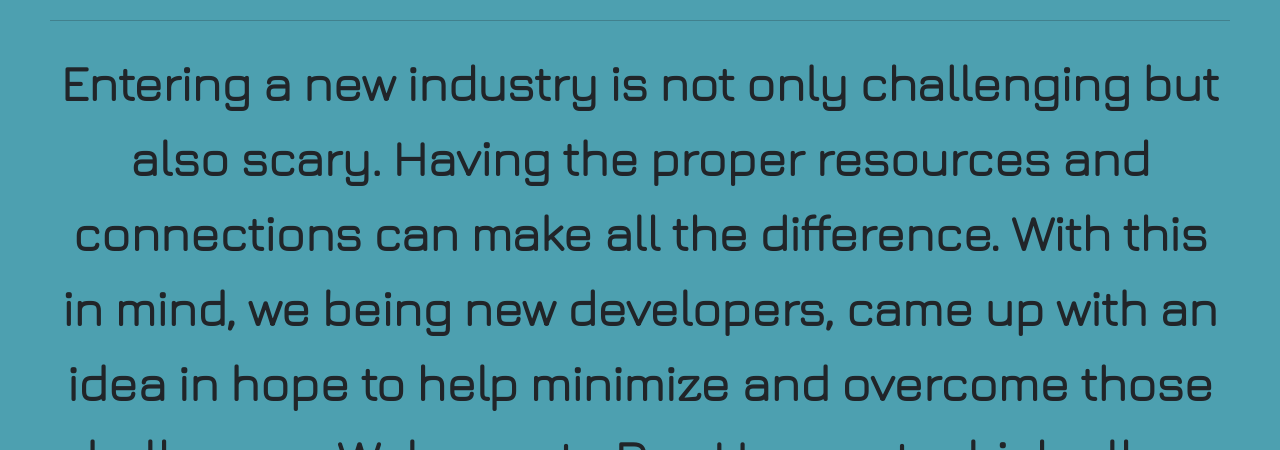
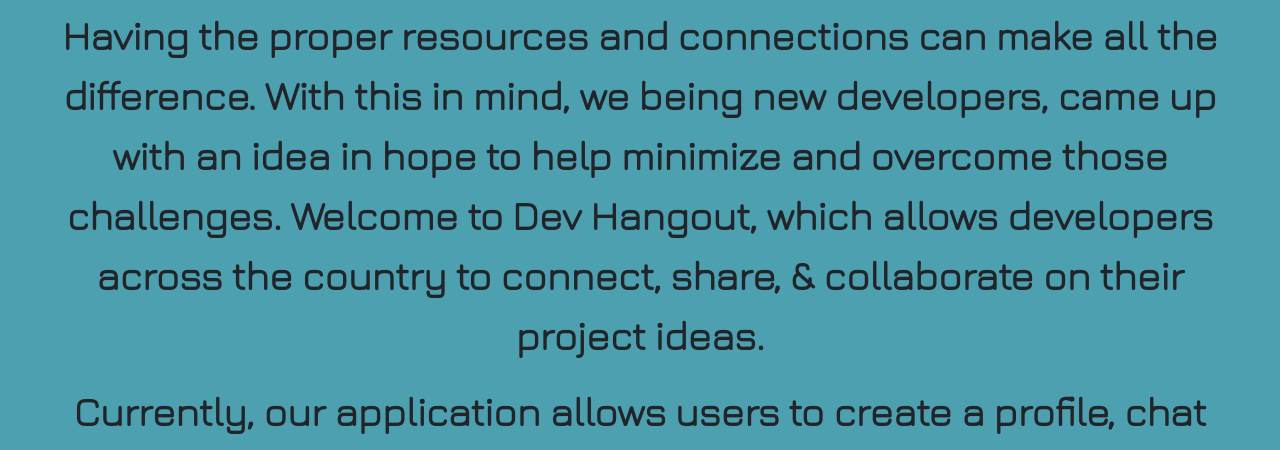
Before and after one commit to DevVlady/Dev-Hangout, a website: page public/home.html in a window 1280 px wide. Shown: the part 350-800 px from the top of the page. Drawn offline with nearby package versions, Linux system fonts and the light colour scheme.

Commit message:
Changed the font size of the content inside the jubotron to 30px.

```diff
--- a/public/assets/stylesheets/home.css
+++ b/public/assets/stylesheets/home.css
@@ -44,8 +44,8 @@
   margin: 0 auto;
   display: block;
   height: 100%;
-  padding-top: 200px;
-  font-size: 50px;
+  padding-top: 100px;
+  font-size: 40px;
 }
 
 .mainInner{
```
